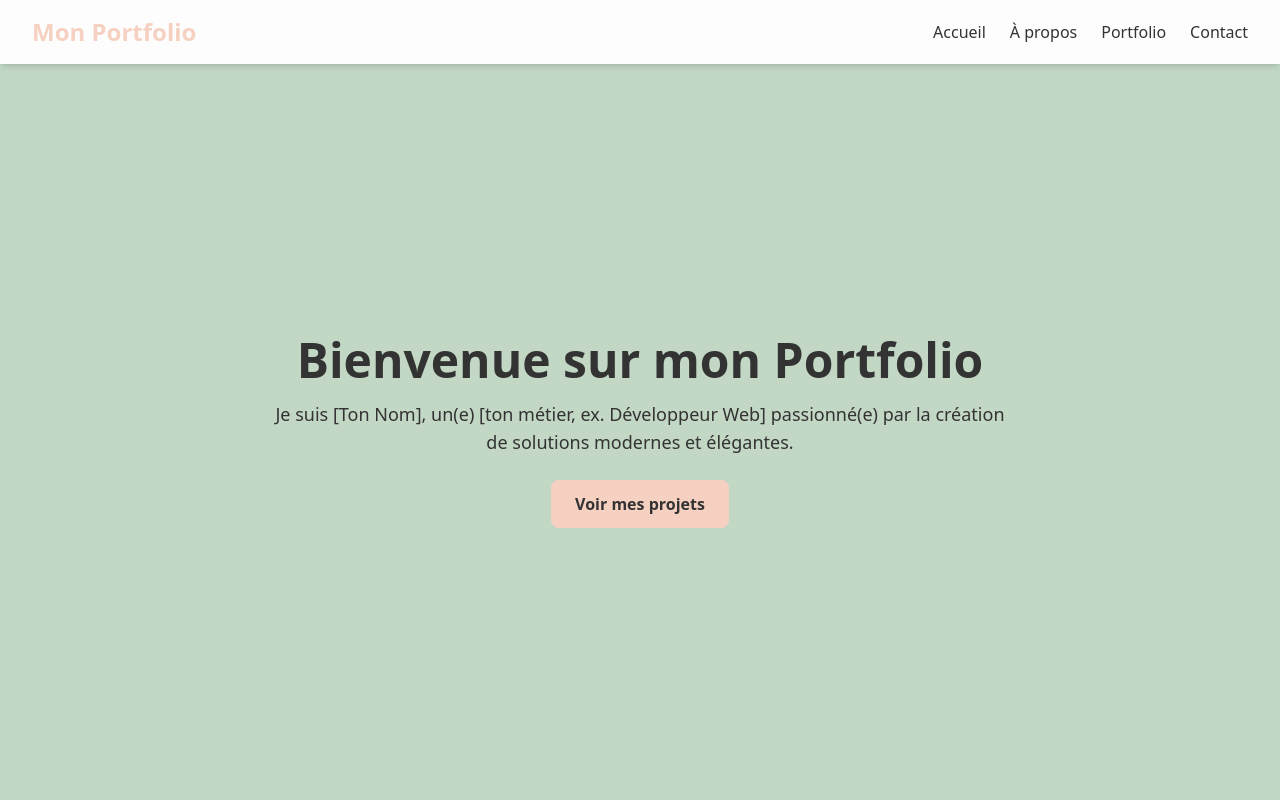
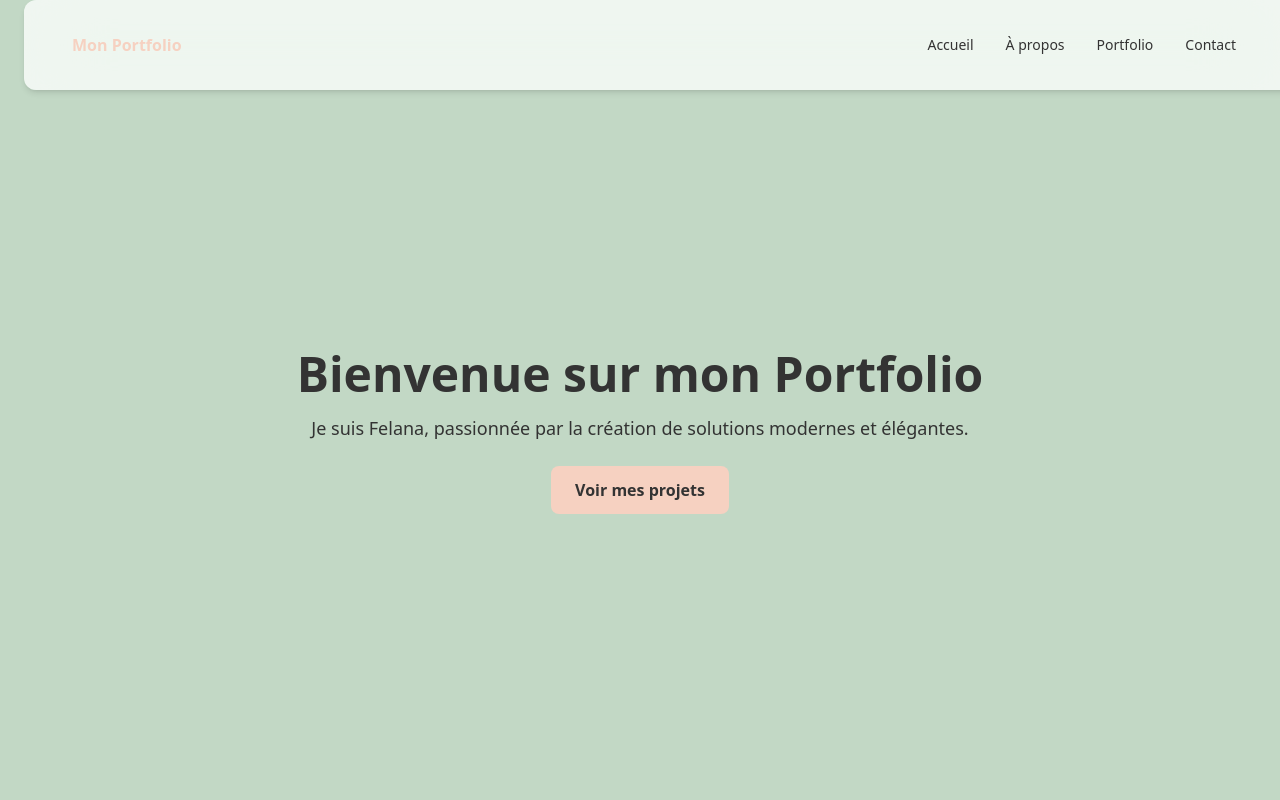
Before and after one commit to fetraandri/felanaPortfolio, a React (Vite) app: page / in a window 1280 px wide. Shown: the top 800 px of the page. Built offline with nearby package versions, Linux system fonts and the light colour scheme.

Commit message:
feat: add a new style for header

```diff
--- a/package.json
+++ b/package.json
@@ -10,6 +10,8 @@
     "preview": "vite preview"
   },
   "dependencies": {
+    "@heroicons/react": "^2.2.0",
+    "@material-tailwind/react": "^2.1.10",
     "react": "^19.0.0",
     "react-dom": "^19.0.0",
     "react-icons": "^5.5.0"
--- a/src/components/Header.jsx
+++ b/src/components/Header.jsx
@@ -1,39 +1,104 @@
+import React from "react";
+import {
+  Navbar,
+  Collapse,
+  Typography,
+  IconButton,
+  List,
+  ListItem,
+} from "@material-tailwind/react";
+import {
+  Bars3Icon,
+  XMarkIcon,
+} from "@heroicons/react/24/outline";
+
+function NavList() {
+  return (
+    <List className="mt-4 mb-6 p-0 lg:mt-0 lg:mb-0 lg:flex-row lg:p-1">
+      <Typography
+        as="a"
+        href="#home"
+        variant="small"
+        className="font-medium text-gris-fonce hover:text-lavande-claire transition-colors duration-300"
+      >
+        <ListItem className="flex items-center gap-2 py-2 pr-4">Accueil</ListItem>
+      </Typography>
+      <Typography
+        as="a"
+        href="#about"
+        variant="small"
+        className="font-medium text-gris-fonce hover:text-lavande-claire transition-colors duration-300"
+      >
+        <ListItem className="flex items-center gap-2 py-2 pr-4">À propos</ListItem>
+      </Typography>
+      <Typography
+        as="a"
+        href="#portfolio"
+        variant="small"
+        className="font-medium text-gris-fonce hover:text-lavande-claire transition-colors duration-300"
+      >
+        <ListItem className="flex items-center gap-2 py-2 pr-4">Portfolio</ListItem>
+      </Typography>
+      <Typography
+        as="a"
+        href="#contact"
+        variant="small"
+        className="font-medium text-gris-fonce hover:text-lavande-claire transition-colors duration-300"
+      >
+        <ListItem className="flex items-center gap-2 py-2 pr-4">Contact</ListItem>
+      </Typography>
+    </List>
+  );
+}
+
 function Header() {
+  const [openNav, setOpenNav] = React.useState(false);
+
+  React.useEffect(() => {
+    window.addEventListener(
+      "resize",
+      () => window.innerWidth >= 960 && setOpenNav(false)
+    );
+    return () => window.removeEventListener("resize", () => {});
+  }, []);
+
   return (
-    <header className="fixed top-0 left-0 w-full bg-blanc-casse shadow-md z-50">
-      <div className="max-w-7xl mx-auto px-4 sm:px-6 lg:px-8 py-4 flex justify-between items-center">
+    <Navbar className="fixed top-0 left-0 w-full z-50 bg-blanc-casse shadow-md border-none ml-6">
+      <div className="flex items-center justify-between text-gris-fonce max-w-7xl mx-auto px-4 py-2 ">
         {/* Logo ou Titre */}
-        <h1 className="text-2xl font-bold text-rose-poudre">Mon Portfolio</h1>
+        <Typography
+          as="a"
+          href="#home"
+          variant="h6"
+          className="cursor-pointer py-1.5 text-rose-poudre font-bold"
+        >
+          Mon Portfolio
+        </Typography>
 
-        {/* Navigation */}
-        <nav className="space-x-6">
-          <a
-            href="#home"
-            className="text-gris-fonce hover:text-lavande-claire transition-colors duration-300"
-          >
-            Accueil
-          </a>
-          <a
-            href="#about"
-            className="text-gris-fonce hover:text-lavande-claire transition-colors duration-300"
-          >
-            À propos
-          </a>
-          <a
-            href="#portfolio"
-            className="text-gris-fonce hover:text-lavande-claire transition-colors duration-300"
-          >
-            Portfolio
-          </a>
-          <a
-            href="#contact"
-            className="text-gris-fonce hover:text-lavande-claire transition-colors duration-300"
-          >
-            Contact
-          </a>
-        </nav>
+        {/* Navigation pour desktop */}
+        <div className="hidden lg:block">
+          <NavList />
+        </div>
+
+        {/* Bouton pour mobile */}
+        <IconButton
+          variant="text"
+          className="lg:hidden text-gris-fonce"
+          onClick={() => setOpenNav(!openNav)}
+        >
+          {openNav ? (
+            <XMarkIcon className="h-6 w-6" strokeWidth={2} />
+          ) : (
+            <Bars3Icon className="h-6 w-6" strokeWidth={2} />
+          )}
+        </IconButton>
       </div>
-    </header>
+
+      {/* Menu mobile */}
+      <Collapse open={openNav}>
+        <NavList />
+      </Collapse>
+    </Navbar>
   );
 }
 
--- /dev/null
+++ b/src/components/styles/Header.css
@@ -0,0 +1,2 @@
+.Navbar{
+}
--- a/src/data/aboutData.js
+++ b/src/data/aboutData.js
@@ -3,8 +3,7 @@ const aboutData = {
     profession: "Développeuse",
     experience: "7 ans",
     description:
-      "Je suis un développeur web passionné par la création de sites modernes et fonctionnels. J’ai une expertise en React, Tailwind CSS, et JavaScript, et j’adore relever de nouveaux défis.",
-    skills: ["React", "Tailwind CSS", "JavaScript", "Node.js", "UI/UX Design"],
+      "Professionnelle polyvalente avec plus de 8 ans d'expérience dans des domaines variés tels que le service client, le tourisme, la vente et l'enseignement. Dotée d'une solide expertise en tant qu'agent de voyage et téléopératrice, j'ai développé des compétences en communication, en gestion des relations clients et en résolution de problèmes. Motivée, responsable et sérieuse, je suis capable de m'adapter rapidement àdifférents environnements professionnels et de contribuer efficacement à laréussite d'une équipe. Passionnée par le monde professionnel, je cherche à mettre mes compétences au service de nouveaux défis. "
   };
 
   export default aboutData;
--- a/src/sections/About.jsx
+++ b/src/sections/About.jsx
@@ -1,4 +1,5 @@
 import aboutData from '../data/aboutData';
+import felanaproImage from '../assets/felanapro.jpg';
 
 function About() {
   const { name, profession, experience, description, skills } = aboutData;
@@ -8,14 +9,14 @@ function About() {
       <div className="max-w-5xl mx-auto px-4">
         <h2 className="text-4xl font-bold text-gris-fonce text-center mb-10">À propos de moi</h2>
         <div className="flex flex-col md:flex-row items-center gap-8">
-          {/* Image ou placeholder */}
-          <div className="w-48 h-48 bg-lavande-claire rounded-full flex-shrink-0"></div>
+          <img
+            src={felanaproImage}
+            alt={`${name} - ${profession}`}
+            className="w-48 h-48 rounded-full object-cover flex-shrink-0"
+          />
           <div>
             <p className="text-lg text-gris-fonce mb-4">
               Je suis {name}, un(e) {profession} avec {experience} d’expérience. {description}
-            </p>
-            <p className="text-lg text-gris-fonce">
-              Mes compétences incluent : {skills.join(', ')}.
             </p>
           </div>
         </div>
--- a/src/sections/Home.jsx
+++ b/src/sections/Home.jsx
@@ -9,7 +9,7 @@ function Home() {
           Bienvenue sur mon Portfolio
         </h2>
         <p className="text-lg text-gris-fonce mb-6">
-          Je suis [Ton Nom], un(e) [ton métier, ex. Développeur Web] passionné(e) par la création
+          Je suis Felana, passionnée par la création
           de solutions modernes et élégantes.
         </p>
         <a
--- a/tailwind.config.js
+++ b/tailwind.config.js
@@ -2,12 +2,14 @@
 export default {
   content: [
     "./index.html",
-    "./src/**/*.{js,ts,jsx,tsx}", // Inclut tous les fichiers JS/TS/JSX/TSX dans le dossier src
+    "./src/**/*.{js,ts,jsx,tsx}",
+    // Ajoute le chemin pour Material Tailwind
+    "./node_modules/@material-tailwind/react/components/**/*.{js,ts,jsx,tsx}",
+    "./node_modules/@material-tailwind/react/theme/components/**/*.{js,ts,jsx,tsx}",
   ],
   theme: {
     extend: {
       colors: {
-        // Ajoute tes couleurs personnalisées ici
         "rose-poudre": "#f6d1c1", // 🎀 Rose poudré
         "lavande-claire": "#d6c9f0", // 💎 Lavande claire
         "blanc-casse": "#fdfdfd", // 🤍 Blanc cassé
```
Also changed, not shown: src/assets/felanapro.jpg (added), 1 other file (tests, documents, lock files or other folders).
